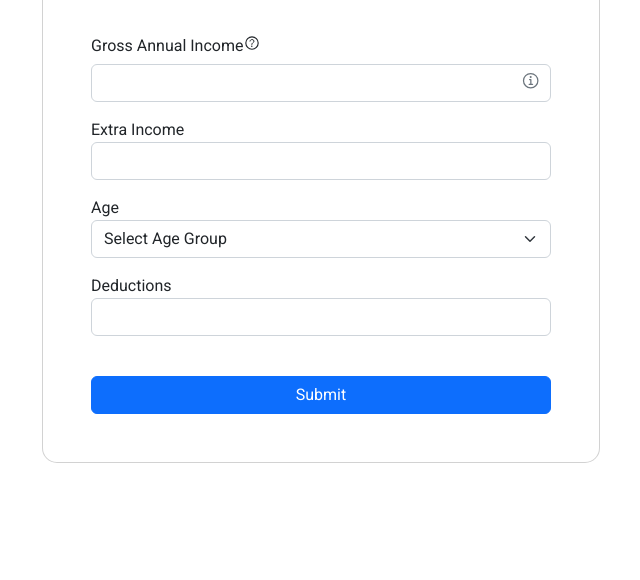
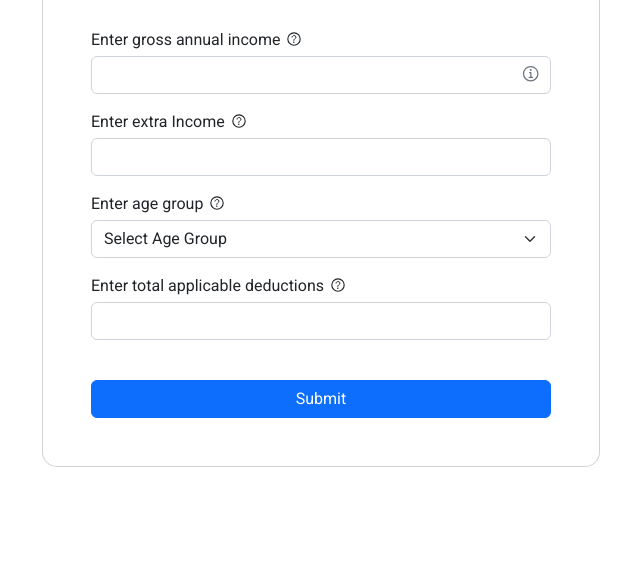
Before and after one commit to RutikKulkarni/Tax-Calculator, a plain HTML site: page index.html in a window 1280 px wide. Shown: the part 220-800 px from the top of the page, without its empty margins (319-959 px from the left). Drawn offline with nearby package versions, Linux system fonts and the light colour scheme.

Commit message:
Done with the UI

```diff
--- a/css/style.css
+++ b/css/style.css
@@ -6,6 +6,23 @@ body {
 
 .card {
   border-radius: 15px;
+}
+
+.label-wrapper {
+  margin-bottom: 4px;
+  display: flex;
+  align-items: center;
+  font-weight: semi-bold;
+}
+
+.question-icon {
+  font-size: 18px;
+  margin-left: 5px;
+  margin-bottom: -3px;
+}
+
+.question-icon {
+  cursor: pointer;
 }
 
 .info-icon {
--- a/index.html
+++ b/index.html
@@ -23,41 +23,43 @@
                   <h2 class="text-center mb-5">Tax Calculator</h2>
 
                   <form id="taxForm" class="center">
-                    <!-- <div class="mb-3">
-                        <label for="income" style="margin-bottom: 5px; display: flex; align-items: center;">
-                            Gross Annual Income
-                            <span class="question-icon" data-bs-toggle="tooltip" data-bs-placement="top" title="Explanation for Gross Annual Income" style="font-size: 18px;">
-                              <ion-icon name="help-circle-outline"></ion-icon>
-                            </span>
-                          </label>
-
+                    <div class="mb-3 position-relative">
+                      <label for="income" class="label-wrapper">
+                        Enter gross annual income
+                        <span
+                          class="question-icon"
+                          data-bs-toggle="tooltip"
+                          data-bs-placement="top"
+                          title="Explanation for Gross Annual Income"
+                        >
+                          <ion-icon name="help-circle-outline"></ion-icon>
+                        </span>
+                      </label>
                       <input
                         type="number"
                         class="form-control"
                         id="income"
                         required
                       />
+                      <ion-icon
+                        name="information-circle-outline"
+                        class="info-icon"
+                      ></ion-icon>
                       <div class="error-icon" id="incomeError"></div>
-                    </div> -->
-                    <div class="mb-3 position-relative">
-                        <label for="income" style="margin-bottom: 5px; display: flex; align-items: center;">
-                            Gross Annual Income
-                            <span class="question-icon" data-bs-toggle="tooltip" data-bs-placement="top" title="Explanation for Gross Annual Income" style="font-size: 18px;">
-                                <ion-icon name="help-circle-outline"></ion-icon>
-                            </span>
-                        </label>
-                        <input
-                            type="number"
-                            class="form-control"
-                            id="income"
-                            required
-                        />
-                        <ion-icon name="information-circle-outline" class="info-icon"></ion-icon>
-                        <div class="error-icon" id="incomeError"></div>
                     </div>
 
                     <div class="mb-3">
-                      <label for="extraIncome">Extra Income</label>
+                      <label for="extraIncome" class="label-wrapper">
+                        Enter extra Income
+                        <span
+                          class="question-icon"
+                          data-bs-toggle="tooltip"
+                          data-bs-placement="top"
+                          title="Explanation for Gross Annual Income"
+                        >
+                          <ion-icon name="help-circle-outline"></ion-icon>
+                        </span>
+                      </label>
                       <input
                         type="number"
                         class="form-control"
@@ -66,7 +68,17 @@
                       <div class="error-icon" id="extraIncomeError"></div>
                     </div>
                     <div class="mb-3">
-                      <label for="age">Age</label>
+                      <label for="age" class="label-wrapper"
+                        >Enter age group
+                        <span
+                          class="question-icon"
+                          data-bs-toggle="tooltip"
+                          data-bs-placement="top"
+                          title="Explanation for Gross Annual Income"
+                        >
+                          <ion-icon name="help-circle-outline"></ion-icon>
+                        </span>
+                      </label>
                       <select class="form-select" id="age" required>
                         <option value="" selected disabled>
                           Select Age Group
@@ -78,7 +90,17 @@
                       <div class="error-icon" id="ageError"></div>
                     </div>
                     <div class="mb-3">
-                      <label for="deductions">Deductions</label>
+                      <label for="deductions" class="label-wrapper"
+                        >Enter total applicable deductions
+                        <span
+                          class="question-icon"
+                          data-bs-toggle="tooltip"
+                          data-bs-placement="top"
+                          title="Explanation for Gross Annual Income"
+                        >
+                          <ion-icon name="help-circle-outline"></ion-icon>
+                        </span>
+                      </label>
                       <input
                         type="number"
                         class="form-control"
```
Also changed, not shown: js/script.js (+8 -0 lines).
